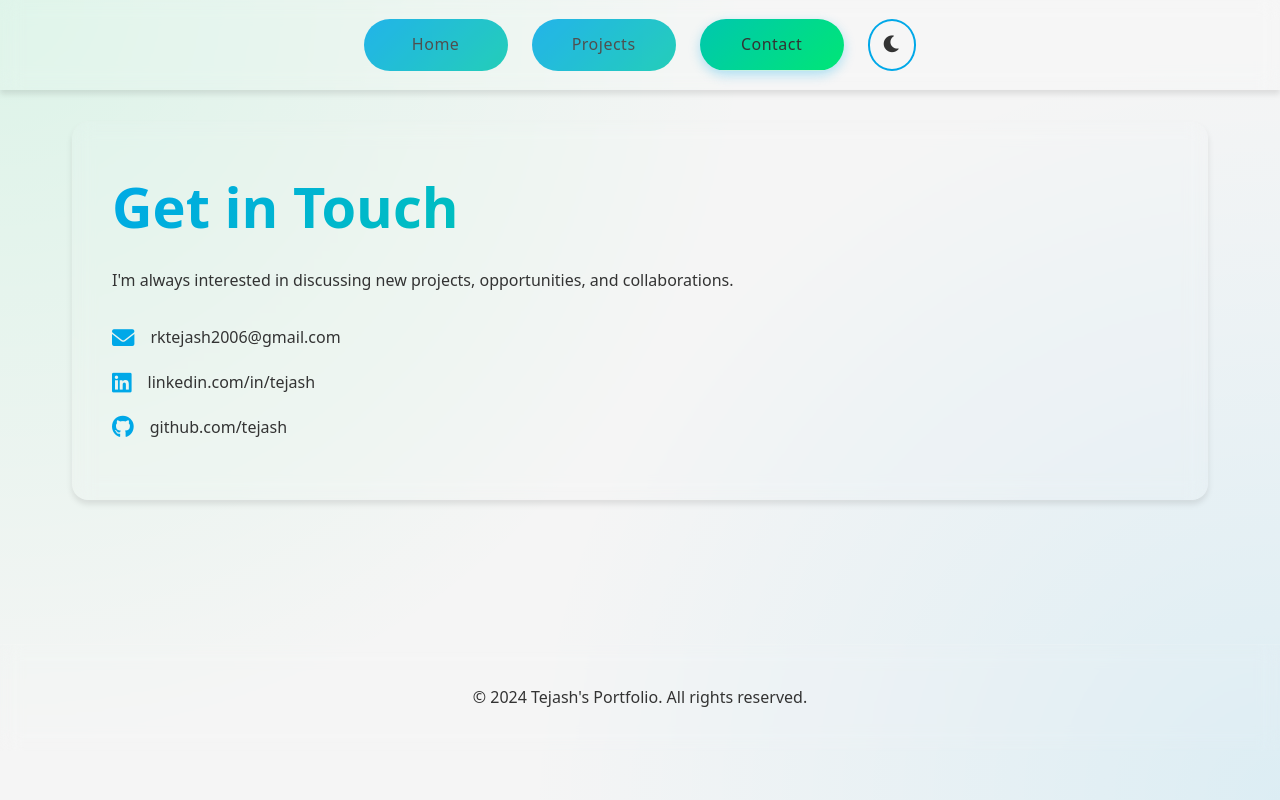
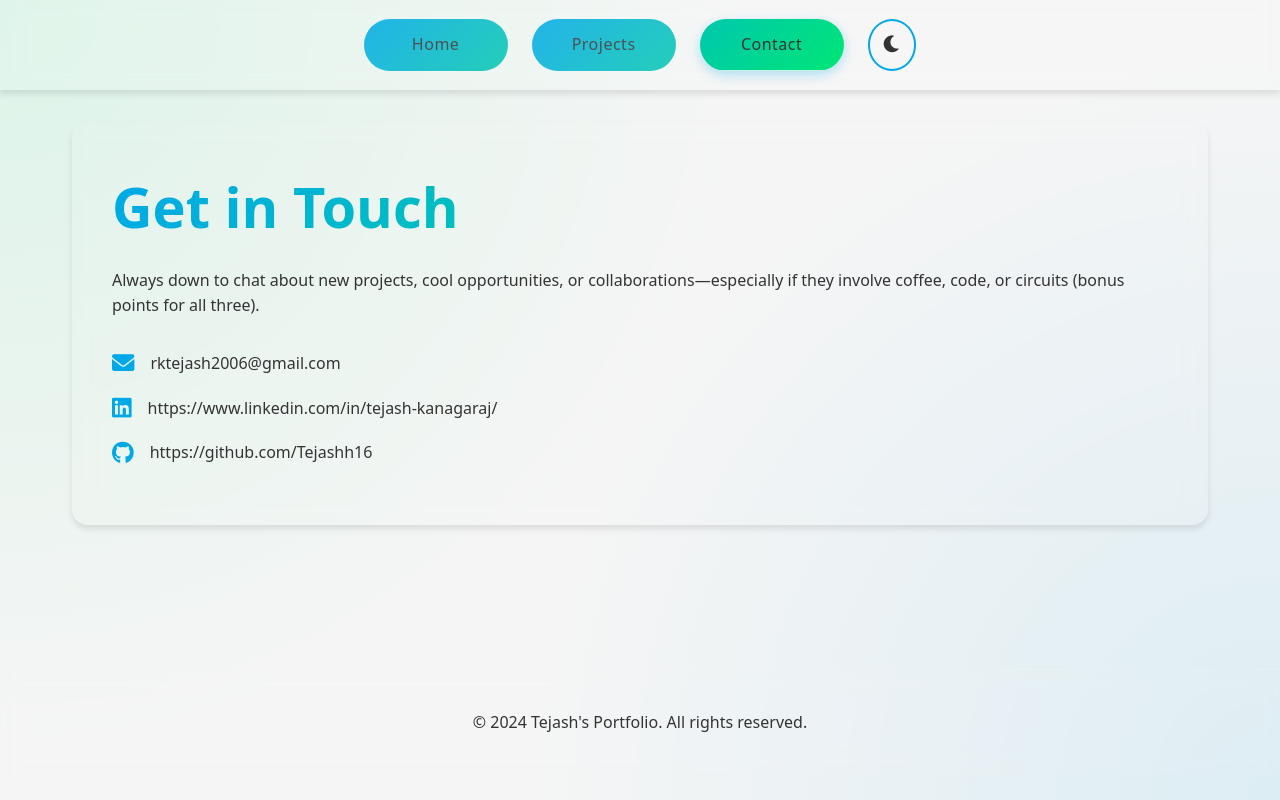
Before and after one commit to Tejashh16/PROFILE, a website: page contact.html in a window 1280 px wide. Drawn offline with Linux system fonts and the light colour scheme.

Commit message:
Update contact.html

```diff
--- a/contact.html
+++ b/contact.html
@@ -20,11 +20,11 @@
       <main>
         <section class="contact">
           <h1>Get in Touch</h1>
-          <p>I'm always interested in discussing new projects, opportunities, and collaborations.</p>
+          <p>Always down to chat about new projects, cool opportunities, or collaborations—especially if they involve coffee, code, or circuits (bonus points for all three).</p>
           <div class="contact-info">
             <p><i class="fas fa-envelope"></i> rktejash2006@gmail.com</p>
-            <p><i class="fab fa-linkedin"></i> linkedin.com/in/tejash</p>
-            <p><i class="fab fa-github"></i> github.com/tejash</p>
+            <p><i class="fab fa-linkedin"></i> https://www.linkedin.com/in/tejash-kanagaraj/</p>
+            <p><i class="fab fa-github"></i> https://github.com/Tejashh16</p>
           </div>
         </section>
       </main>
```
